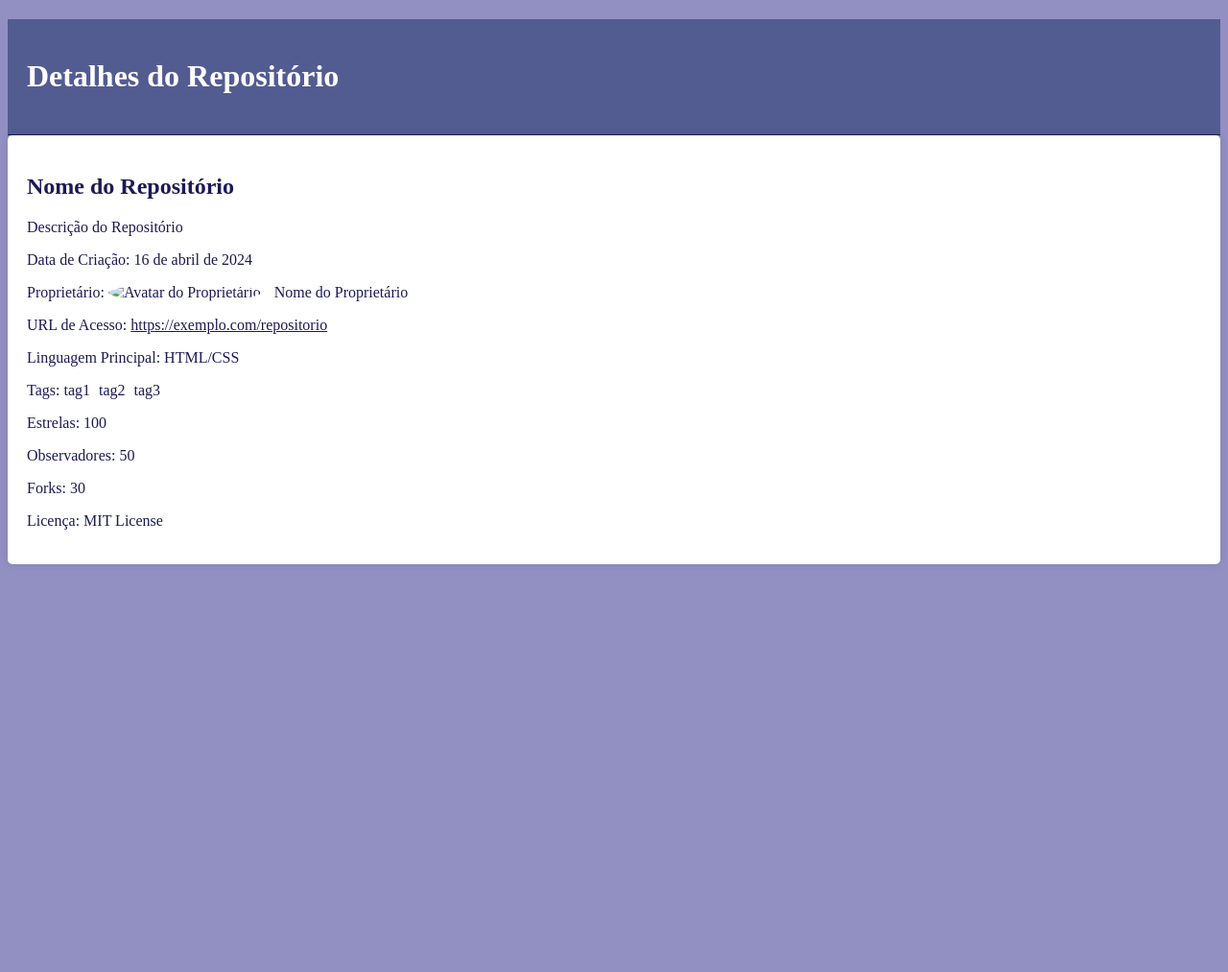
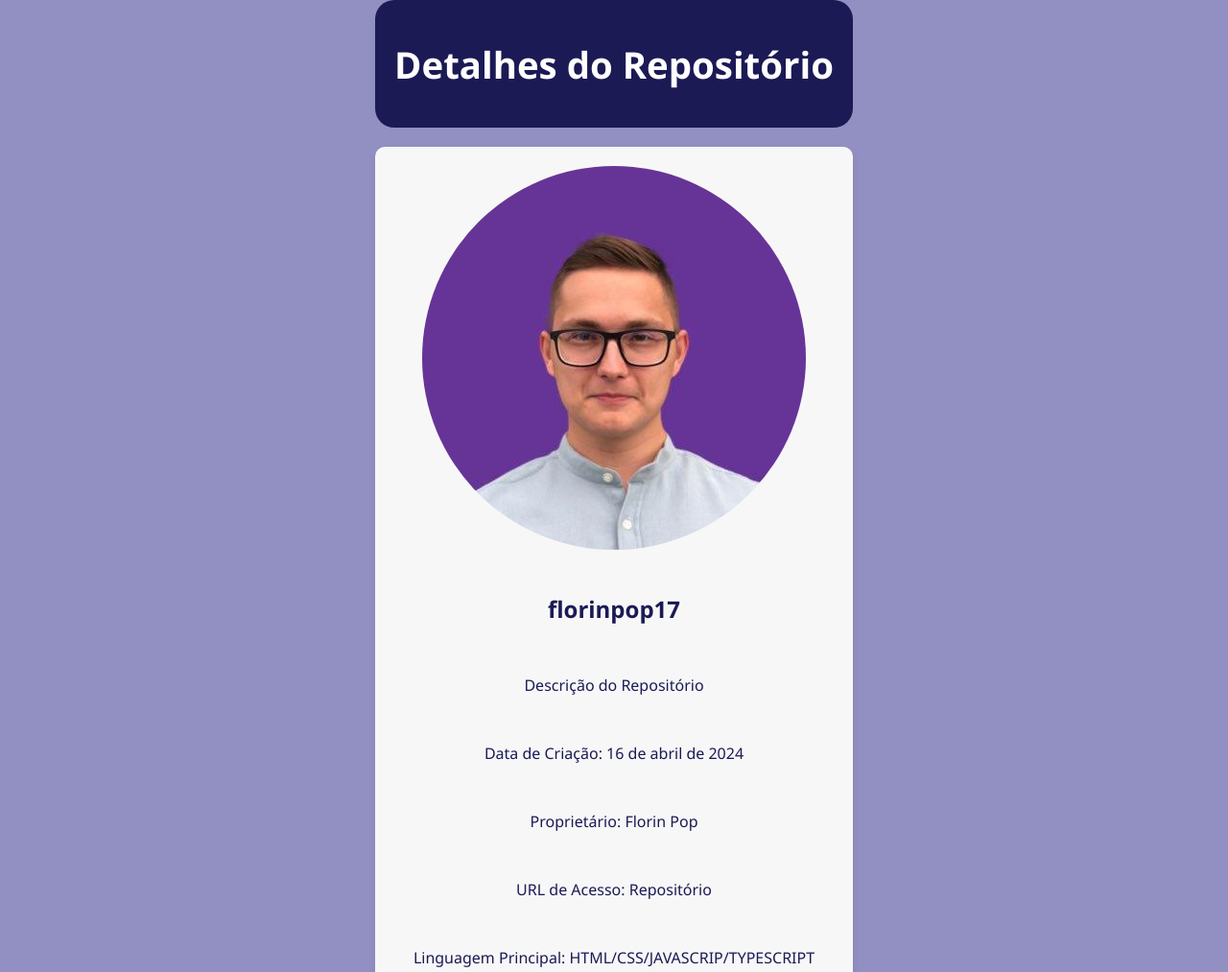
Before and after one commit to joaopepe10/portifolio-felipe, a plain HTML site: page repo.html in a window 1280 px wide. Shown: the top 1013 px of the page at 96% size. Before the commit the page ends 800 px from the top, so only its background shows below. Drawn offline with Linux system fonts and the light colour scheme.

Commit message:
Criando pagina de informacao de repositorio

```diff
--- a/estilo-repositorio.css
+++ b/estilo-repositorio.css
@@ -2,46 +2,117 @@
     --cor-primaria: #1B1A55;
     --cor-secundaria: #9290C3;
     --cor-terciaria: #535C91;
+    --cor-destaque: #f7f7f7;
+    /* Cor de destaque para cards e separações */
 }
 
+
 body {
+    height: 100vh;
+    box-sizing: border-box;
+    font-family: 'Segoe UI', Tahoma, Geneva, Verdana, sans-serif;
     background-color: var(--cor-secundaria);
     color: var(--cor-primaria);
-}
-
-.container {
-    margin-top: 20px;
-}
-
-.repo-header {
-    padding: 20px;
-    background-color: var(--cor-terciaria);
-    color: white;
-    border-bottom: 1px solid var(--cor-primaria);
-}
-
-.repo-info {
-    background-color: white;
-    padding: 20px;
-    border-radius: 5px;
-    box-shadow: 0 0 10px rgba(0, 0, 0, 0.1);
-}
-
-.repo-info img {
-    width: 50px;
-    height: 50px;
-    border-radius: 50%;
-    margin-right: 10px;
-}
-
-.repo-tags .badge {
-    margin-right: 5px;
+    margin: 0;
+    padding: 0;
+    display: flex;
+    flex-direction: column;
+    align-items: center;
 }
 
 a {
     color: var(--cor-primaria);
+    text-decoration: none;
 }
 
 a:hover {
     color: var(--cor-terciaria);
 }
+
+
+.container {
+    display: flex;
+    flex-direction: column;
+    align-items: center;
+    margin-top: 20px;
+    max-width: 1000px;
+    /* Largura máxima do container */
+    padding: 20px;
+    border-radius: 10px;
+    background-color: var(--cor-destaque);
+    box-shadow: 0 4px 6px rgba(0, 0, 0, 0.1);
+}
+
+.container > div > img {
+    border-radius: 55%;
+}
+
+header {
+    display: flex;
+    align-items: end;
+}
+
+.repo-header {
+    text-align: center;
+    padding: 15px 20px;
+    background-color: var(--cor-primaria);
+    color: white;
+    font-size: 1.2rem;
+    /* Tamanho da fonte do cabeçalho */
+    border-radius: 20px;
+    /* Borda arredondada superior */
+}
+
+
+.repo-info {
+    padding: 20px;
+    display: flex;
+    flex-direction: column;
+    align-items: center;
+    gap: 15px;
+    /* Espaçamento entre itens */
+}
+
+.repo-info img {
+    width: 80px;
+    height: 80px;
+    border-radius: 50%;
+}
+
+.repo-info p {
+    font-size: 1rem;
+    /* Tamanho da fonte do texto */
+    line-height: 1.5;
+    /* Espaçamento entre linhas */
+}
+
+
+.repo-tags {
+    display: flex;
+    flex-wrap: wrap;
+    /* Quebra as tags para a próxima linha se necessário */
+    gap: 5px;
+}
+
+.repo-tags .badge {
+    background-color: var(--cor-primaria);
+    color: white;
+    padding: 5px 10px;
+    border-radius: 20px;
+    font-size: 12px;
+}
+
+
+@media (max-width: 768px) {
+    .container {
+        padding: 15px;
+    }
+
+    .repo-info {
+        padding: 10px;
+    }
+
+    .repo-info p {
+        font-size: 0.9rem;
+    }
+}
--- a/estilo.css
+++ b/estilo.css
@@ -23,6 +23,12 @@ body {
     padding: 0 20px;
 }
 
+.perfil {
+    display: flex;
+    flex-direction: column;
+    align-items: center;
+}
+
 /* Cabecalho */
 header {
     background-color: var(--cor-primaria);
@@ -31,10 +37,12 @@ header {
 }
 
 header h1 {
+    text-align: center;
     font-size: 36px;
 }
 
 nav ul {
+    text-align: center;
     list-style-type: none;
 }
 
@@ -88,6 +96,11 @@ section h2 {
     width: 150px;
     height: 150px;
     margin-bottom: 20px;
+}
+
+.botoes-contato {
+    display: flex;
+    justify-content: center;
 }
 
 .botoes-contato a {
--- a/repo.html
+++ b/repo.html
@@ -1,25 +1,32 @@
 <!DOCTYPE html>
 <html lang="pt-br">
+
 <head>
     <meta charset="UTF-8">
     <meta name="viewport" content="width=device-width, initial-scale=1.0">
     <title>Detalhes do Repositório</title>
     <link rel="stylesheet" href="estilo-repositorio.css">
 </head>
+
 <body>
-
-<div class="container">
+    <header>
         <div class="repo-header">
             <h1>Detalhes do Repositório</h1>
         </div>
+    </header>
 
+    <main>
+        <div class="container">
+            <div>
+                <img src="images/avatar-proprietario.png" alt="Avatar do Proprietário">
+            </div>
             <div class="repo-info">
-        <h2>Nome do Repositório</h2>
+                <h2>florinpop17</h2>
                 <p>Descrição do Repositório</p>
                 <p>Data de Criação: 16 de abril de 2024</p>
-        <p>Proprietário: <img src="avatar.jpg" alt="Avatar do Proprietário"> Nome do Proprietário</p>
-        <p>URL de Acesso: <a href="#">https://exemplo.com/repositorio</a></p>
-        <p>Linguagem Principal: HTML/CSS</p>
+                <p>Proprietário: Florin Pop</p>
+                <p>URL de Acesso: <a href="https://github.com/florinpop17/app-ideas">Repositório</a></p>
+                <p>Linguagem Principal: HTML/CSS/JAVASCRIP/TYPESCRIPT</p>
                 <p>Tags:
                     <span class="repo-tags">
                         <span class="badge badge-primary">tag1</span>
@@ -27,12 +34,17 @@
                         <span class="badge badge-primary">tag3</span>
                     </span>
                 </p>
-        <p>Estrelas: 100</p>
-        <p>Observadores: 50</p>
+                <p>Estrelas: 80</p>
+                <p>Seguidores: 13.400</p>
                 <p>Forks: 30</p>
                 <p>Licença: MIT License</p>
             </div>
         </div>
+    </main>
+
+    <footer></footer>
+
 
 </body>
+
 </html>
```
Also changed, not shown: images/avatar-proprietario.png (added). Lines whose indentation alone changed are shown as unchanged.
